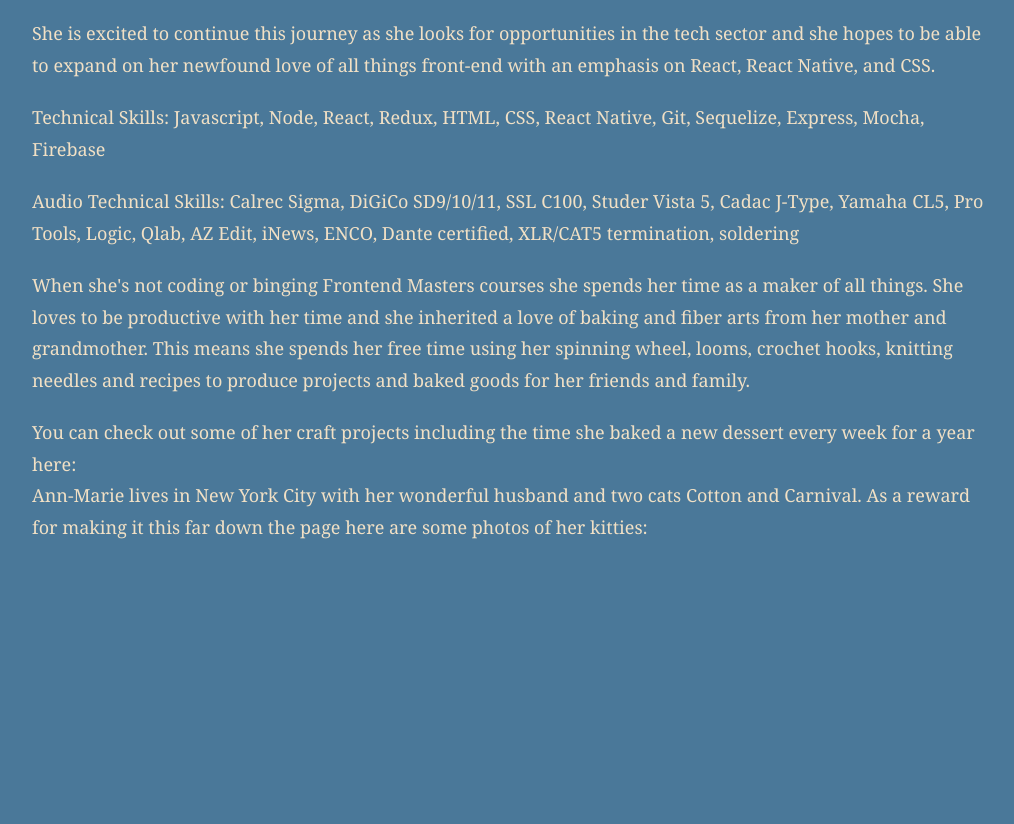
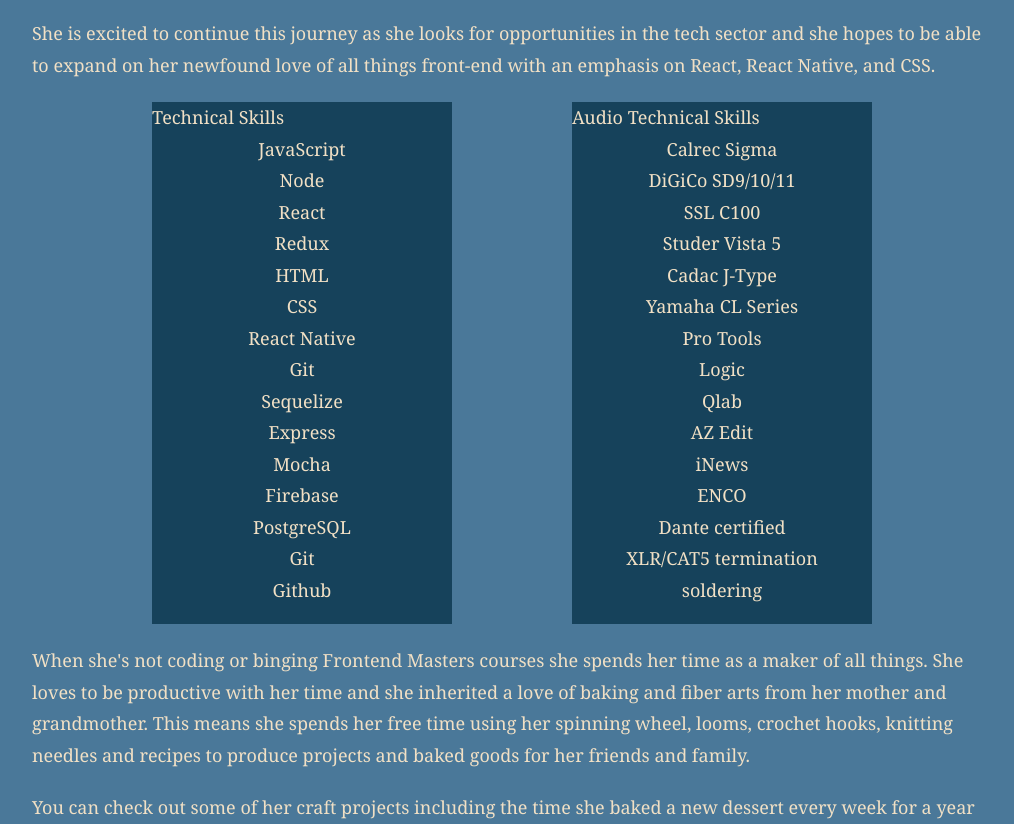
Before and after one commit to Ann-MarieKemp/portfolio, a Gatsby site: page /AboutMe in a window 1280 px wide. Shown: the part 426-1250 px from the top of the page, without its empty margins (128-1142 px from the left). Before the commit the page ends 969 px from the top, so only its background shows below. Built offline with nearby package versions, Linux system fonts and the light colour scheme; Gatsby itself is replaced by a stand-in of ours.

Commit message:
started to add layout change to technical skills

```diff
--- a/src/pages/AboutMe.js
+++ b/src/pages/AboutMe.js
@@ -37,16 +37,52 @@ const AboutMe = props => {
           and CSS.
         </p>
         <br />
-        <p>
-          Technical Skills: Javascript, Node, React, Redux, HTML, CSS, React
-          Native, Git, Sequelize, Express, Mocha, Firebase
-        </p>
-        <br />
-        <p>
-          Audio Technical Skills: Calrec Sigma, DiGiCo SD9/10/11, SSL C100,
-          Studer Vista 5, Cadac J-Type, Yamaha CL5, Pro Tools, Logic, Qlab, AZ
-          Edit, iNews, ENCO, Dante certified, XLR/CAT5 termination, soldering
-        </p>
+        <div className="skills-container">
+          <div className="skills-wrapper">
+            <p className="sub-header-cream">Technical Skills</p>
+            <p className="skills-list">
+              JavaScript
+              <br /> Node
+              <br /> React
+              <br /> Redux <br />
+              HTML
+              <br /> CSS <br /> React Native
+              <br /> Git
+              <br />
+              Sequelize <br /> Express
+              <br />
+              Mocha
+              <br /> Firebase
+              <br /> PostgreSQL
+              <br /> Git
+              <br />
+              Github
+            </p>
+          </div>
+          <div className="skills-wrapper">
+            <p className="sub-header-cream">Audio Technical Skills</p>
+
+            <p className="skills-list">
+              Calrec Sigma
+              <br /> DiGiCo SD9/10/11
+              <br /> SSL C100
+              <br /> Studer Vista 5<br /> Cadac J-Type
+              <br /> Yamaha CL Series
+              <br />
+              Pro Tools
+              <br /> Logic
+              <br />
+              Qlab
+              <br /> AZ Edit
+              <br /> iNews
+              <br /> ENCO
+              <br />
+              Dante certified
+              <br /> XLR/CAT5 termination
+              <br /> soldering
+            </p>
+          </div>
+        </div>
         <br />
         <div className="crafts-container">
           <p>
--- a/src/styles/AboutMe.css
+++ b/src/styles/AboutMe.css
@@ -11,3 +11,15 @@
   display: flex;
   justify-content: space-evenly;
 }
+.skills-container {
+  display: flex;
+  justify-content: space-evenly;
+}
+.skills-wrapper {
+  background-color: #16425b;
+  width: 300px;
+  padding-bottom: 1em;
+}
+.skills-list {
+  text-align: center;
+}
```
